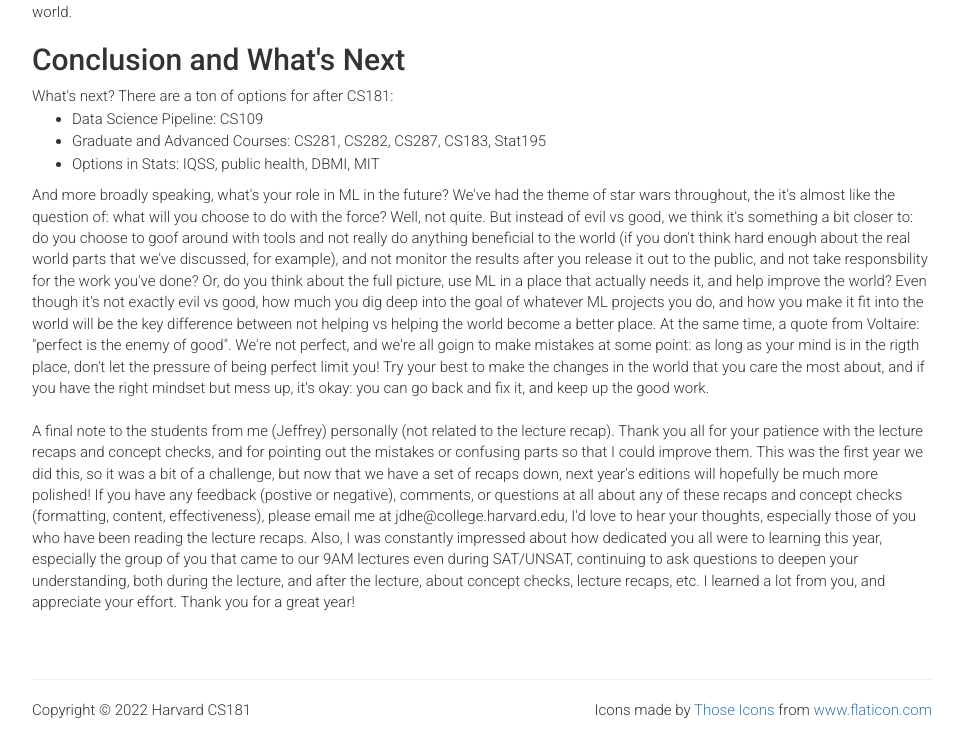
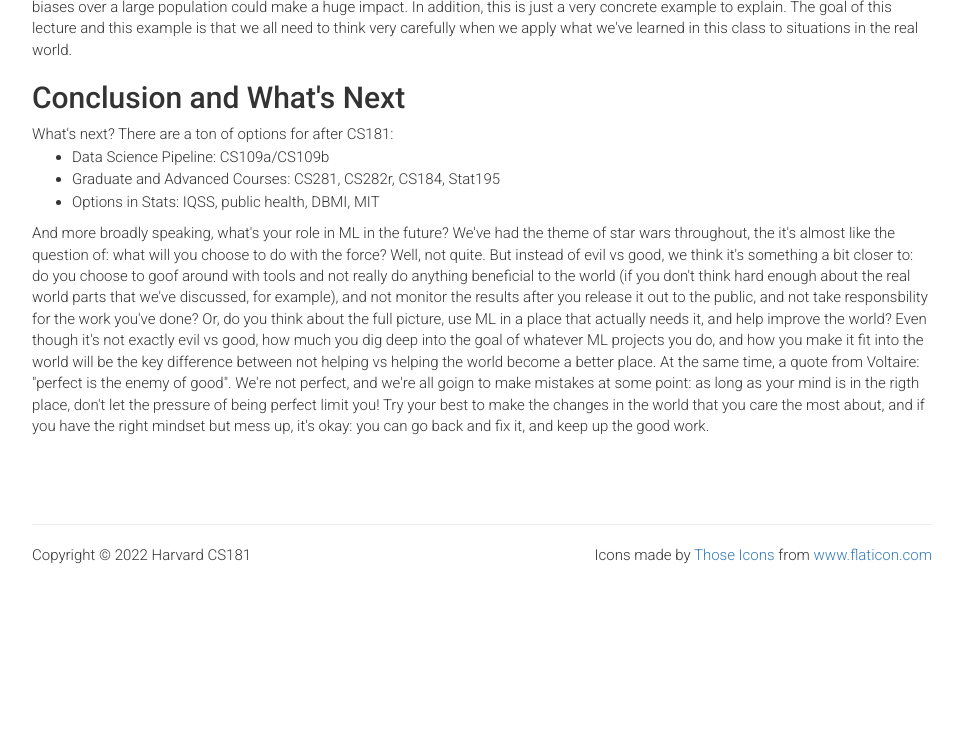
Before and after one commit to harvard-ml-courses/cs181-web, a Jekyll site: the page built from recaps/lec23.html, in a window 1280 px wide and 900 px high, scrolled down 12114 px, cut to the strip 150-900 px from the top of the window. Shown: the whole strip, without its empty margins (158-1120 px from the left). Built offline with Jekyll 4.4.1, drawn with Linux system fonts in a browser that asks for light colours; after the commit the page ends 12905 px from its top, so only the background shows below that; some of the changed text lies outside the part shown.

```diff
--- a/recaps/lec23.html
+++ b/recaps/lec23.html
@@ -8,14 +8,15 @@
 <section class="main-container text">
     <div class="main">
 
-      <h4>Date: April 27, 2020 (<a href="https://canvas.harvard.edu/courses/65269/external_tools/62565" target="_blank">Lecture Video</a>, <a href="https://piazza.com/class_profile/get_resource/k5fnxwvfh7p7mi/k9knc1foxe24u" target="_blank">Lecture Slides</a>)</h4>
+      <h4>Date: April 21, 2022</h4>
+
+      <h4><a href="https://canvas.harvard.edu/courses/100256/external_tools/53531">Lecture Video (in "Cloud Recording")</a></h4>
 
       <br>
-
-      <h3>Lecture 23 Summary</h3>
+      <h2>Summary</h2>
 
       <ul>
-        <li><a href="#recap23_1">Intro: What We'll Cover Today</a></li>
+        <li><a href="#recap23_1"> What We'll Cover Today</a></li>
         <li><a href="#recap23_2">What We've Learned Part 1: Understanding Problem Types </a></li>
         <li><a href="#recap23_3">What We've Learned Part 2: Understanding the Solution Process</a></li>
         <li><a href="#recap23_4">Tying To The World</a></li>
@@ -194,12 +195,10 @@
       What's next? There are a ton of options for after CS181:
 
       <ul>
-        <li>Data Science Pipeline: CS109</li>
-        <li>Graduate and Advanced Courses: CS281, CS282, CS287, CS183, Stat195</li>
+        <li>Data Science Pipeline: CS109a/CS109b</li>
+        <li>Graduate and Advanced Courses: CS281, CS282r, CS184, Stat195</li>
         <li>Options in Stats: IQSS, public health, DBMI, MIT</li>
       </ul>
 
       And more broadly speaking, what's your role in ML in the future? We've had the theme of star wars throughout, the it's almost like the question of: what will you choose to do with the force? Well, not quite. But instead of evil vs good, we think it's something a bit closer to: do you choose to goof around with tools and not really do anything beneficial to the world (if you don't think hard enough about the real world parts that we've discussed, for example), and not monitor the results after you release it out to the public, and not take responsbility for the work you've done? Or, do you think about the full picture, use ML in a place that actually needs it, and help improve the world? Even though it's not exactly evil vs good, how much you dig deep into the goal of whatever ML projects you do, and how you make it fit into the world will be the key difference between not helping vs helping the world become a better place. At the same time, a quote from Voltaire: "perfect is the enemy of good". We're not perfect, and we're all goign to make mistakes at some point: as long as your mind is in the rigth place, don't let the pressure of being perfect limit you! Try your best to make the changes in the world that you care the most about, and if you have the right mindset but mess up, it's okay: you can go back and fix it, and keep up the good work.<br><br>
-
-      A final note to the students from me (Jeffrey) personally (not related to the lecture recap). Thank you all for your patience with the lecture recaps and concept checks, and for pointing out the mistakes or confusing parts so that I could improve them. This was the first year we did this, so it was a bit of a challenge, but now that we have a set of recaps down, next year's editions will hopefully be much more polished! If you have any feedback (postive or negative), comments, or questions at all about any of these recaps and concept checks (formatting, content, effectiveness), please email me at jdhe@college.harvard.edu, I'd love to hear your thoughts, especially those of you who have been reading the lecture recaps. Also, I was constantly impressed about how dedicated you all were to learning this year, especially the group of you that came to our 9AM lectures even during SAT/UNSAT, continuing to ask questions to deepen your understanding, both during the lecture, and after the lecture, about concept checks, lecture recaps, etc. I learned a lot from you, and appreciate your effort. Thank you for a great year!
 </section>
```
Also changed, not shown: other parts of recaps/lec23.html (+1 -1 lines).
